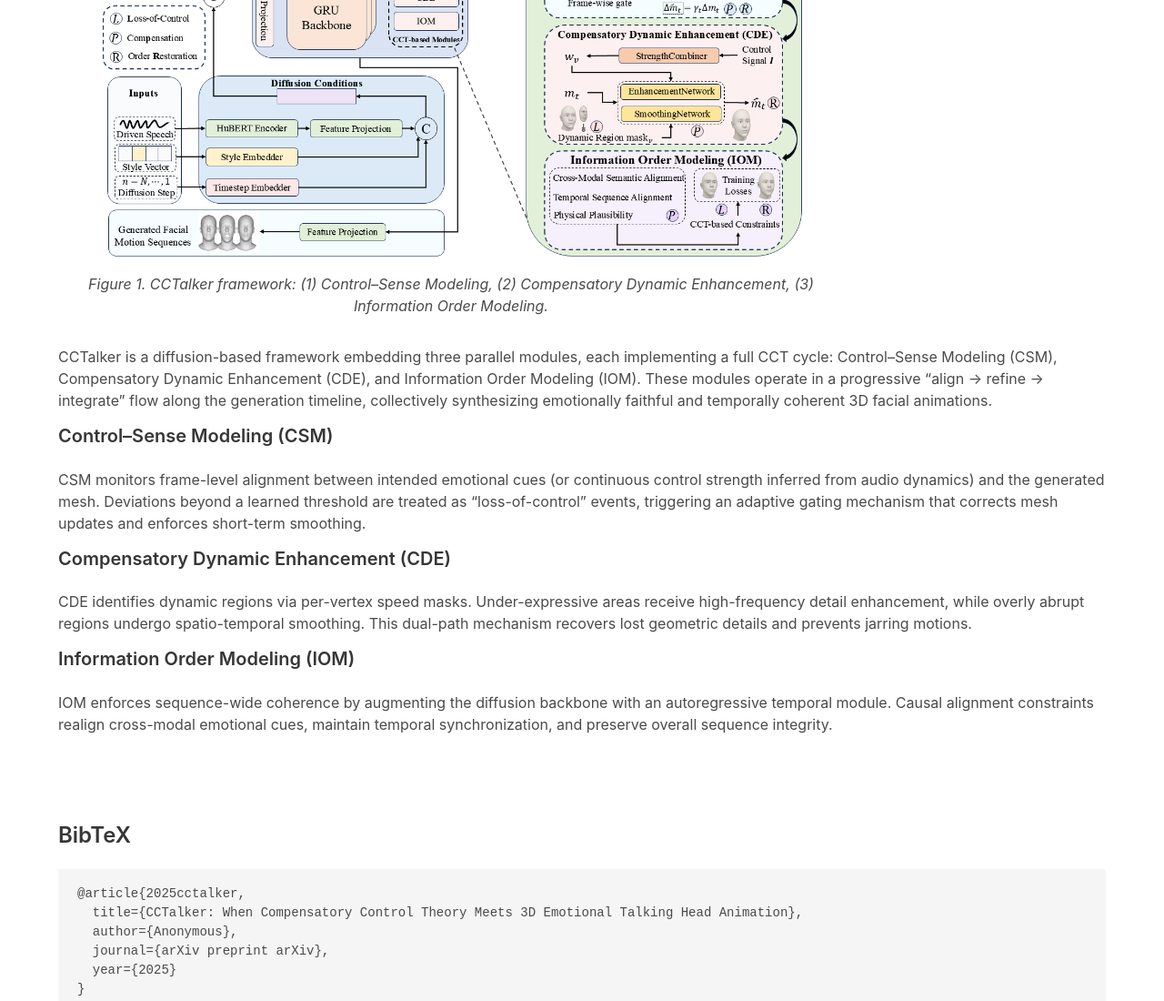
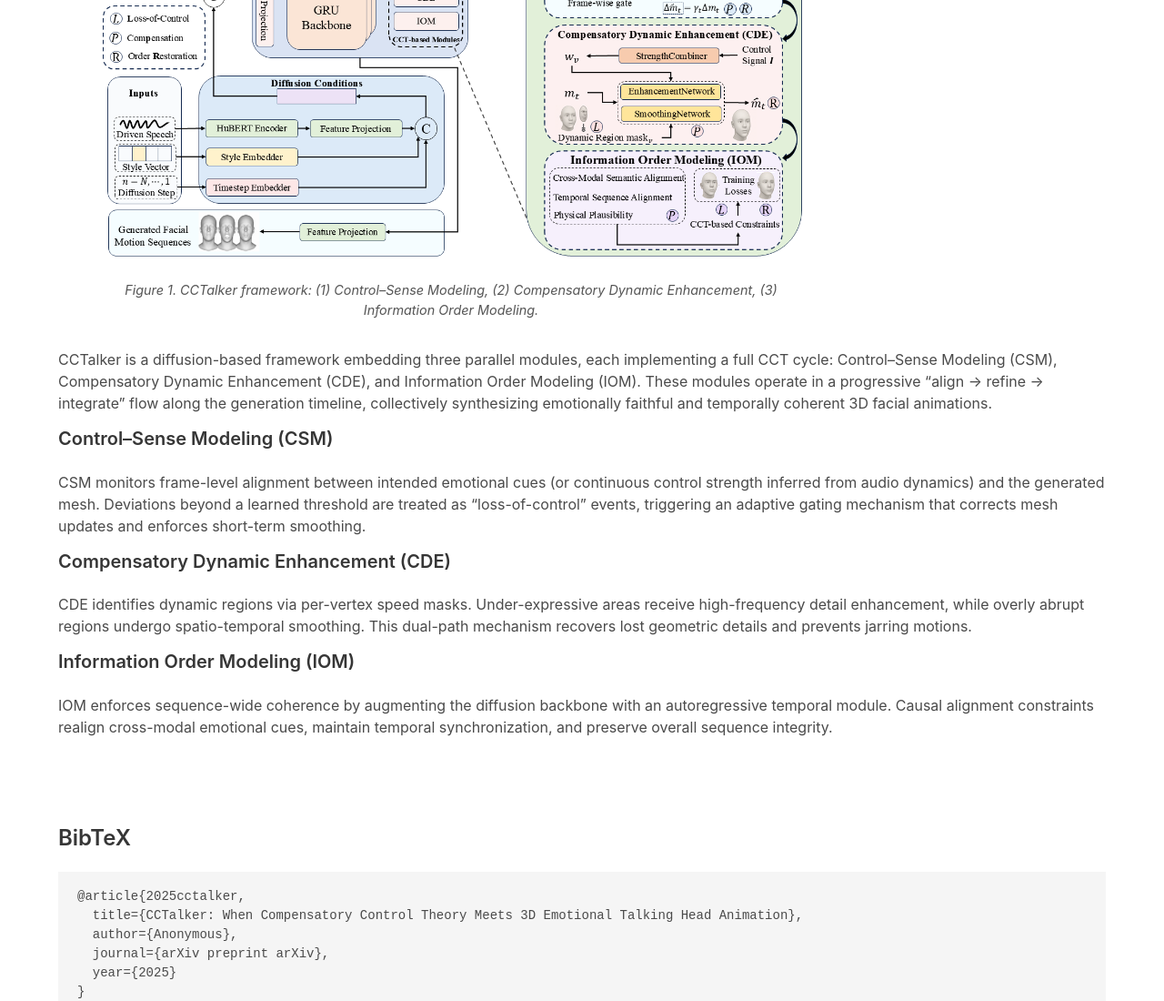
Before and after one commit to rrusereeuser/cv2025.github.io, a plain HTML site: page index.html in a window 1280 px wide. Shown: the part 1864-2964 px from the top of the page at 91% size. Drawn offline with Linux system fonts and the light colour scheme.

Commit message:
Update index.html

```diff
--- a/index.html
+++ b/index.html
@@ -43,14 +43,20 @@
     /* Main padding to avoid overlap with fixed navbar */
     main { padding-top: 3.5rem; }
 
-    /* Method diagram sizing */
+    /* Method diagram sizing and centering */
     .method-figure {
       max-width: 800px;
-      margin: 1.5rem auto;
+      margin: 1.5rem auto;  /* top/bottom 1.5rem, left/right auto = centered */
+      text-align: center;
     }
     .method-figure img {
       width: 100%;
       height: auto;
+    }
+    .method-figure figcaption {
+      margin-top: 0.5rem;
+      font-size: 0.9rem;
+      color: #555;
     }
   </style>
 </head>
@@ -81,7 +87,9 @@
       <div class="container has-text-centered">
         <h1 class="title is-1">CCTalker</h1>
         <h2 class="subtitle is-4">When Compensatory Control Theory Meets 3D Emotional Talking Head Animation</h2>
-        <a href="#teaser" class="button is-primary is-medium" aria-label="Watch Demo">Watch Demo</a>
+        <a href="#teaser" class="button is-primary is-medium" aria-label="Watch Demo">
+          Watch Demo
+        </a>
       </div>
     </div>
   </section>
@@ -98,7 +106,9 @@
                 Your browser does not support the video tag.
               </video>
             </div>
-            <p class="has-text-centered">Demos and comparisons with FaceDiffuser, ProbTalk3D, CodeTalker, FaceFormer…</p>
+            <p class="has-text-centered">
+              Demos and comparisons with FaceDiffuser, ProbTalk3D, CodeTalker, FaceFormer…
+            </p>
           </div>
         </div>
       </div>
@@ -119,10 +129,10 @@
       <div class="container content">
         <h3 class="title is-4">Methodology</h3>
 
-        <!-- Method diagram (single-column, not overstretched) -->
+        <!-- Centered Method diagram -->
         <figure class="method-figure">
           <img src="./paper_images/CCTalker.png" alt="Overview of CCTalker architecture: diffusion backbone plus CSM, CDE, IOM modules">
-          <figcaption class="has-text-centered">
+          <figcaption>
             <em>Figure 1.</em> CCTalker framework: (1) Control–Sense Modeling, (2) Compensatory Dynamic Enhancement, (3) Information Order Modeling.
           </figcaption>
         </figure>
```
